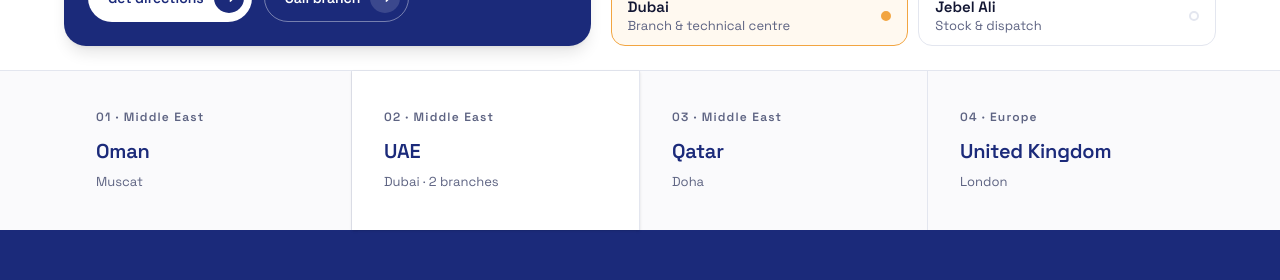
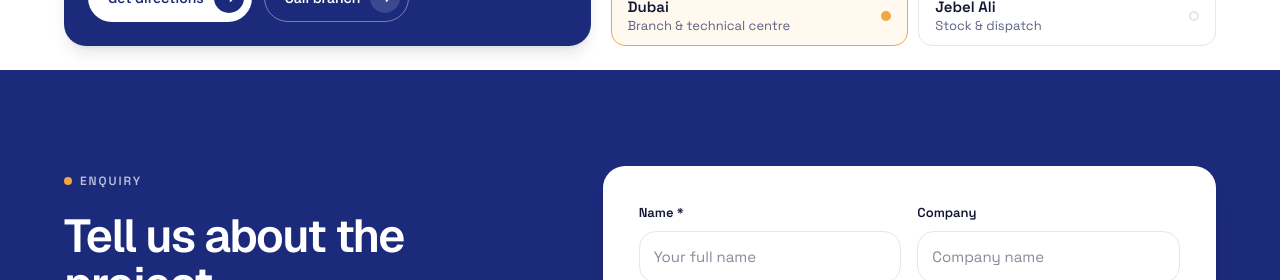
Before and after one commit to Rendersarc2026/Catenate, a Next.js app: page /contact in a window 1280 px wide. Shown: the part 1530-1810 px from the top of the page. Built offline with nearby package versions, Linux system fonts and the light colour scheme.

Commit message:
fix: simplify selectLocationAndBranch function and remove unused network strip section

```diff
--- a/src/components/site/contact/contact-page-view.tsx
+++ b/src/components/site/contact/contact-page-view.tsx
@@ -133,7 +133,7 @@ export function ContactPageView() {
   }, [activeBranch]);
 
   const selectLocationAndBranch = React.useCallback(
-    (locId: string, branchId?: string, scrollToFinder = false) => {
+    (locId: string, branchId?: string) => {
       const loc = CONTACT_LOCATIONS.find((l) => l.id === locId);
       if (!loc) return;
       setSelectedLocId(locId);
@@ -142,10 +142,8 @@ export function ContactPageView() {
           ? selectedBranchId
           : loc.branches[0].id);
       setSelectedBranchId(targetBranchId);
-
-      if (scrollToFinder) scrollToBranches();
     },
-    [selectedBranchId, scrollToBranches]
+    [selectedBranchId]
   );
 
   // Keyboard navigation for tabs
@@ -536,41 +534,6 @@ export function ContactPageView() {
         </div>
       </section>
 
-      {/* NETWORK STRIP */}
-      <section className="w-full border-t border-[#E3E6EF] bg-[#FAFAFC]">
-        <nav
-          aria-label="All locations"
-          className="content-pad grid grid-cols-1 sm:grid-cols-2 lg:grid-cols-4"
-        >
-          {CONTACT_LOCATIONS.map((loc, idx) => {
-            const isSelected = loc.id === selectedLocId;
-            const uniqueCities = Array.from(new Set(loc.branches.map((b) => b.city))).join(", ");
-
-            return (
-              <button
-                key={loc.id}
-                type="button"
-                onClick={() => selectLocationAndBranch(loc.id, undefined, true)}
-                className={`py-8 sm:py-9 px-4 sm:px-6 md:px-8 text-left transition cursor-pointer border-b sm:border-b-0 border-[#E3E6EF] lg:border-r last:border-r-0 hover:bg-[#F4F5F9] focus-visible:outline-3 focus-visible:outline-[#F2A541] ${
-                  isSelected ? "bg-white sm:bg-white shadow-sm" : "bg-transparent"
-                }`}
-              >
-                <span className="block text-[12px] font-semibold tracking-[0.1em] text-[#5D6382]">
-                  0{idx + 1} · {loc.region}
-                </span>
-                <strong className="mt-1.5 mb-0.5 block text-[20px] font-semibold tracking-[-0.01em] text-[#1B2A7A]">
-                  {loc.country === "United Arab Emirates" ? "UAE" : loc.country}
-                </strong>
-                <span className="block text-[13px] text-[#5D6382]">
-                  {uniqueCities}
-                  {loc.branches.length > 1 ? ` · ${loc.branches.length} branches` : ""}
-                </span>
-              </button>
-            );
-          })}
-        </nav>
-      </section>
-
       {/* ENQUIRY SECTION */}
       <section
         id="enquiry"
```
